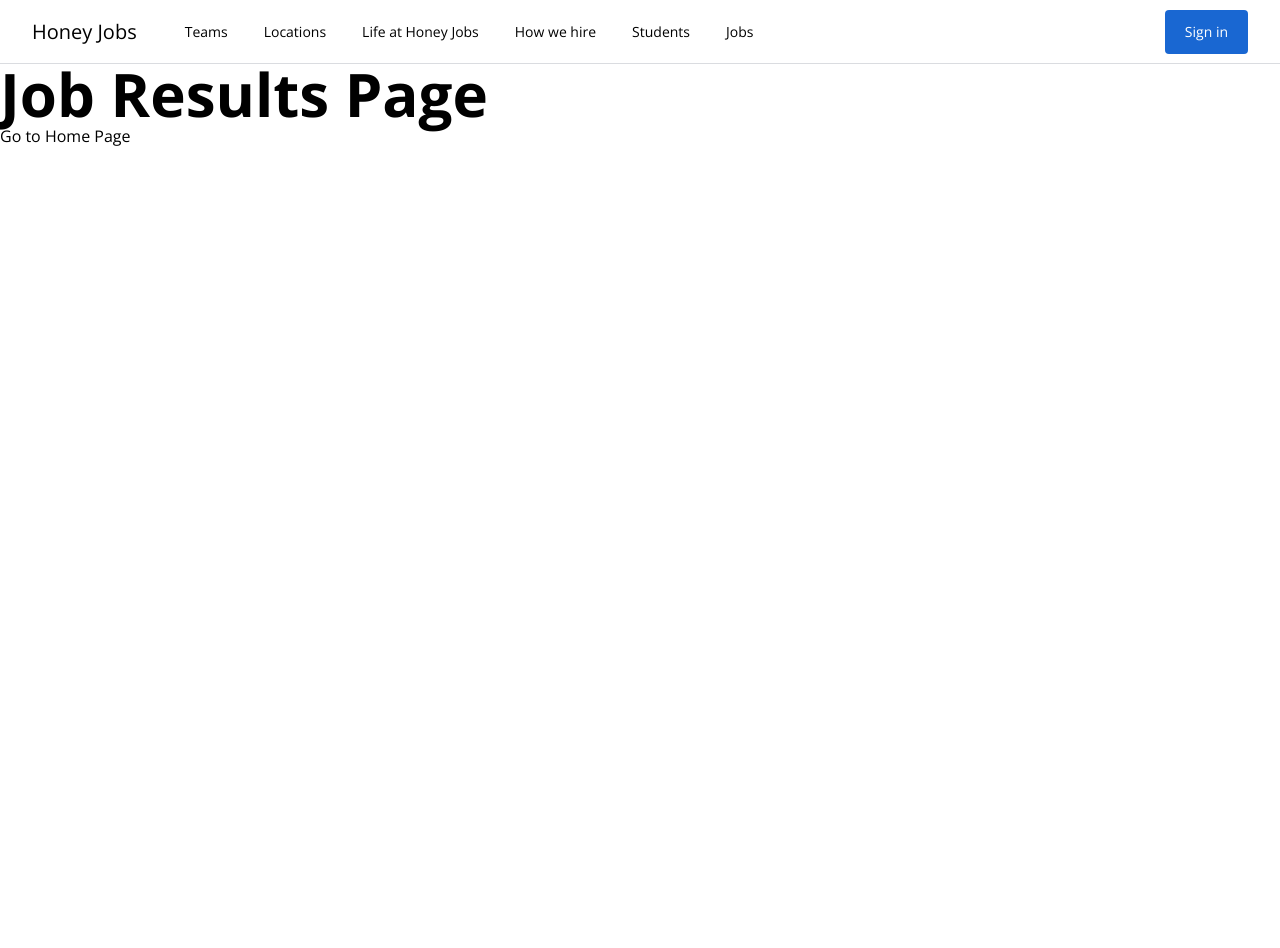
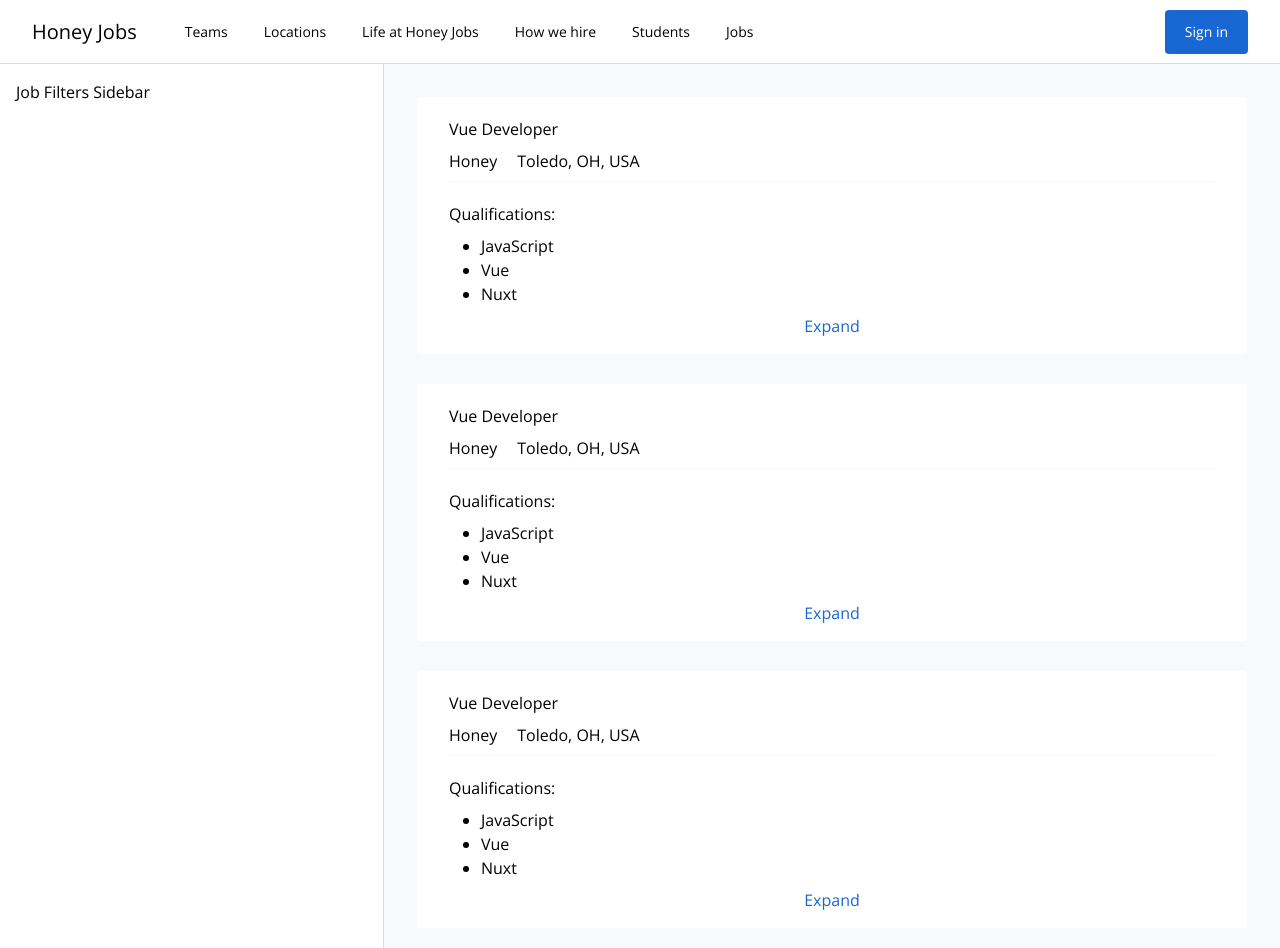
Before and after one commit to jalenh1/job-search-vue-app, a Vue app: page /#/jobs/results in a window 1280 px wide. Shown: the top 948 px of the page. Before the commit the page ends 800 px from the top, so only its background shows below. Built offline with nearby package versions, Linux system fonts and the light colour scheme.

Commit message:
created components for job listings and more styling

```diff
--- /dev/null
+++ b/src/components/JobResults/JobFiltersSidebar/JobFiltersSidebar.vue
@@ -0,0 +1,11 @@
+<template>
+  <div class="flex w-96 flex-col border-r border-solid border-brand-gray-1 bg-white p-4">
+    Job Filters Sidebar
+  </div>
+</template>
+
+<script>
+export default {
+  name: 'JobFilterSidebar'
+}
+</script>
--- /dev/null
+++ b/src/components/JobResults/JobListing.vue
@@ -0,0 +1,43 @@
+<template>
+  <li class="mb-7">
+    <router-link
+      to="/jobs/results/1"
+      class="mx-auto block rounded border border-solid border-brand-gray-2 bg-white hover:shadow-gray"
+    >
+      <div class="mx-8 border-b border-solid border-brand-gray-2 pb-2 pt-5">
+        <h2 class="tex-2xl mb-2">Vue Developer</h2>
+        <div class="flex flex-row align-middle">
+          <div class="mr-5">
+            <span>Honey</span>
+          </div>
+          <div>
+            <span>Toledo, OH, USA</span>
+          </div>
+        </div>
+      </div>
+
+      <div class="px-8 py-4">
+        <div>
+          <h3 class="mb-2 mt-1">Qualifications:</h3>
+          <div>
+            <ul class="list-disc pl-8">
+              <li>JavaScript</li>
+              <li>Vue</li>
+              <li>Nuxt</li>
+            </ul>
+          </div>
+        </div>
+
+        <div class="mt-2 text-center">
+          <router-link to="/jobs/results/1" class="text-brand-blue-1"> Expand</router-link>
+        </div>
+      </div>
+    </router-link>
+  </li>
+</template>
+
+<script>
+export default {
+  name: 'JobListing'
+}
+</script>
--- /dev/null
+++ b/src/components/JobResults/JobListings.vue
@@ -0,0 +1,20 @@
+<template>
+  <main class="flex-auto bg-brand-gray-2 p-8">
+    <ol>
+      <job-listing />
+      <job-listing />
+      <job-listing />
+    </ol>
+  </main>
+</template>
+
+<script>
+import JobListing from '@/components/JobResults/JobListing.vue'
+
+export default {
+  name: 'JobListings',
+  components: {
+    JobListing
+  }
+}
+</script>
--- a/src/views/JobResultsView.vue
+++ b/src/views/JobResultsView.vue
@@ -1,17 +1,19 @@
 <template>
-  <h1 class="text-6xl font-bold">Job Results Page</h1>
-  <button @click="handleClick">Go to Home Page</button>
+  <div class="flex w-full flex-row flex-nowrap">
+    <job-filters-sidebar />
+    <job-listings />
+  </div>
 </template>
 
 <script>
+import JobFiltersSidebar from '@/components/JobResults/JobFiltersSidebar/JobFiltersSidebar.vue'
+import JobListings from '@/components/JobResults/JobListings.vue'
+
 export default {
   name: 'JobResultsView',
-  methods: {
-    handleClick() {
-      this.$router.push({
-        name: 'Home'
-      })
-    }
+  components: {
+    JobFiltersSidebar,
+    JobListings
   }
 }
 </script>
--- a/tailwind.config.js
+++ b/tailwind.config.js
@@ -17,7 +17,8 @@
         'brand-green-1': '#137333'
       },
       boxShadow: {
-        blue: '0 0 3px 3px #4285f4'
+        blue: '0 0 3px 3px #4285f4',
+        gray: '0 1px 3px 0 rgba(60, 64, 67, 0.3)'
       }
     }
   },
```
